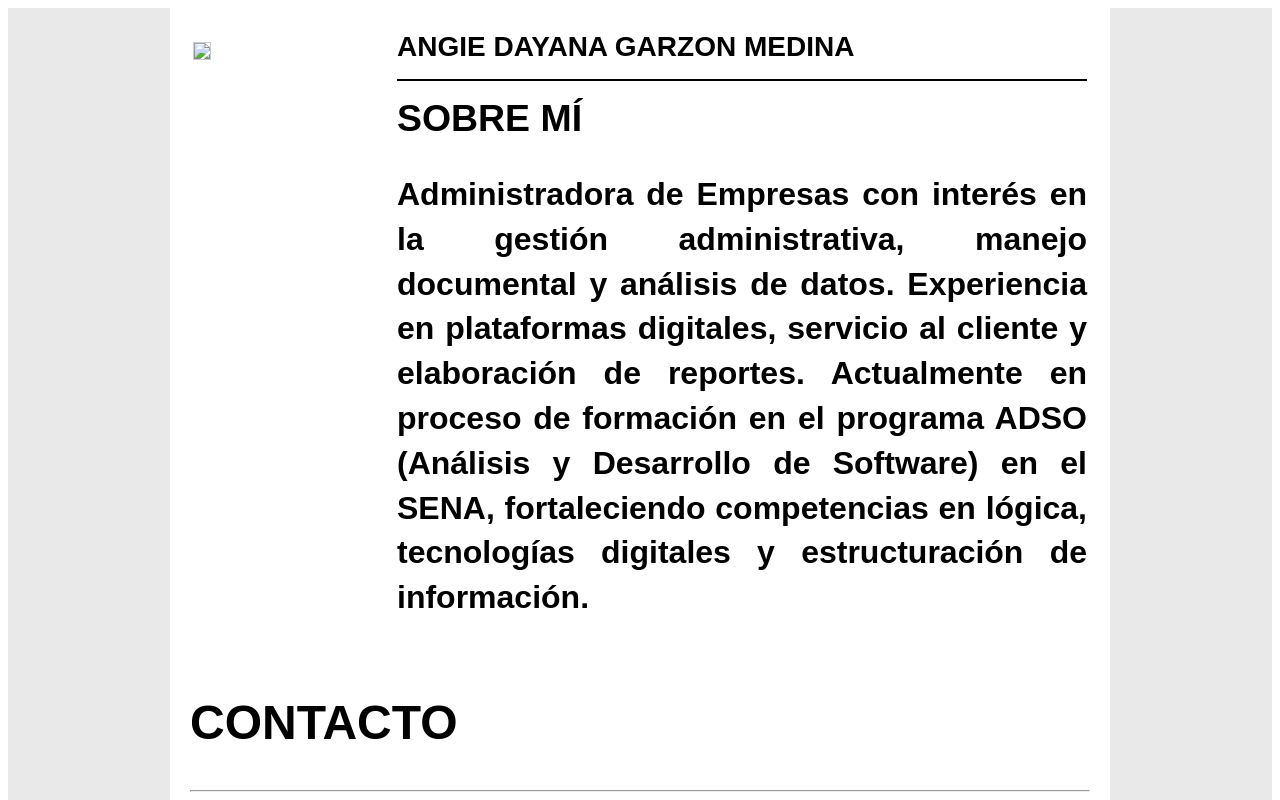
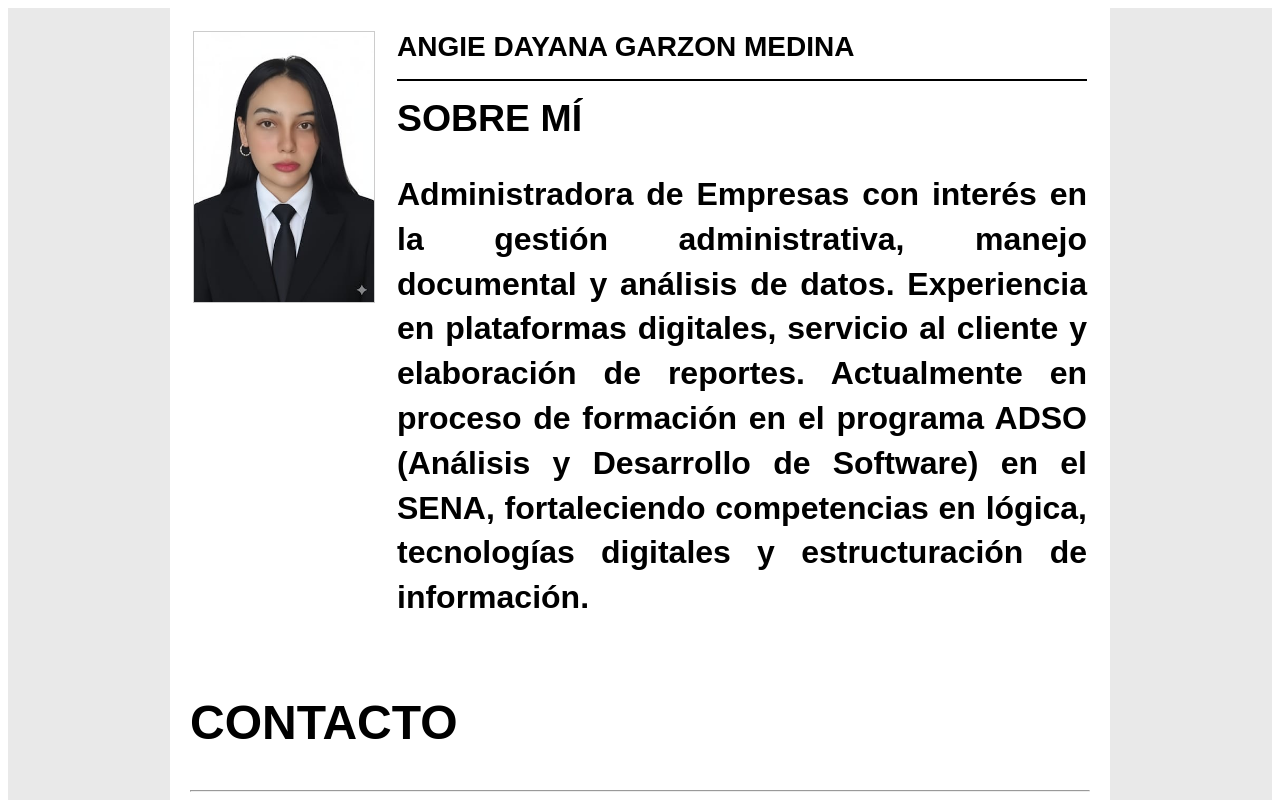
Before and after one commit to yeoriprogramingstar/Repositorio-sena, a plain HTML site: page index.html in a window 1280 px wide. Shown: the top 800 px of the page. Drawn offline with Linux system fonts and the light colour scheme.

Commit message:
Update index.html
arreglo foto cv

```diff
--- a/index.html
+++ b/index.html
@@ -13,7 +13,7 @@
 <tr>
 
 <td style="width:200px; vertical-align:top;">
-<img src="Imagen CV/fotocvangie.jpeg" style="width:180px; border:1px solid #ccc;">
+<img src="/fotocvangie.jpeg" style="width:180px; border:1px solid #ccc;">
 </td>
 
 <td style="vertical-align:top;">
```
